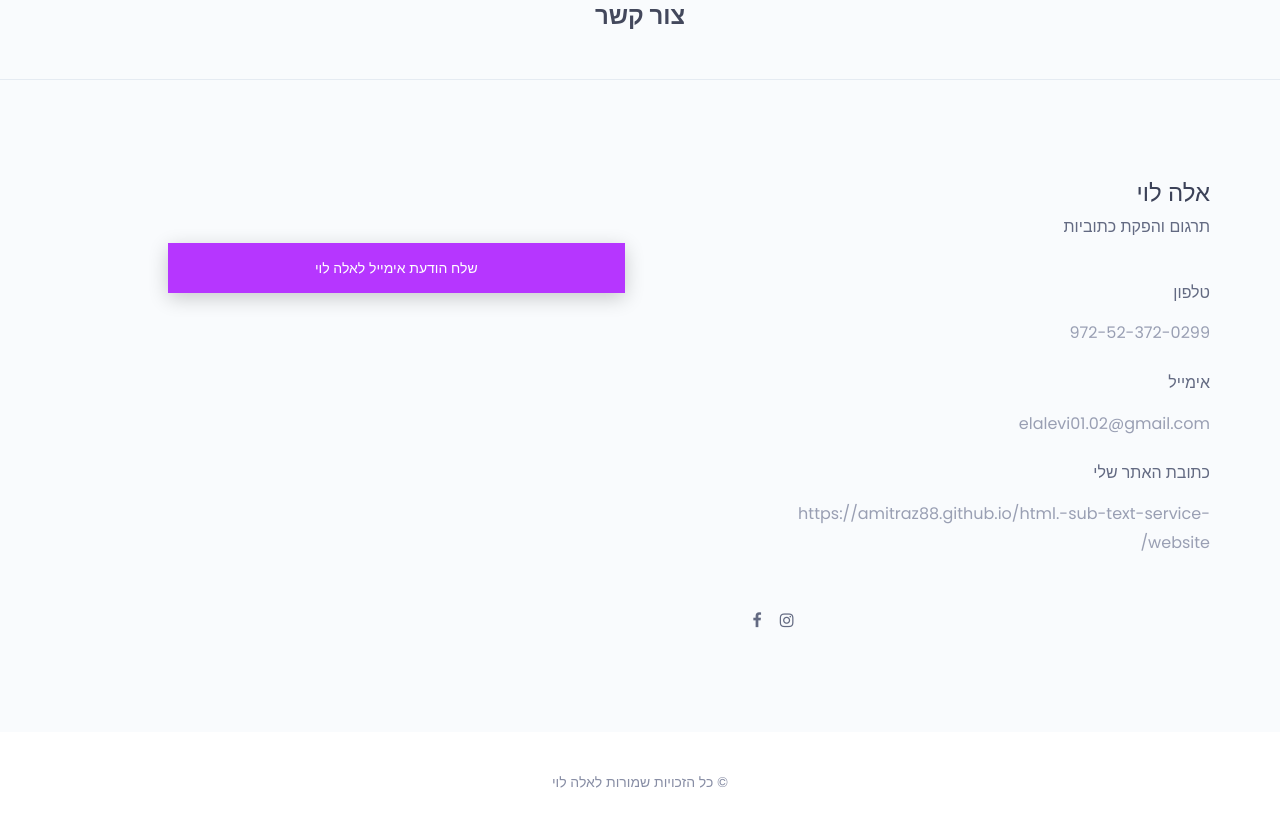
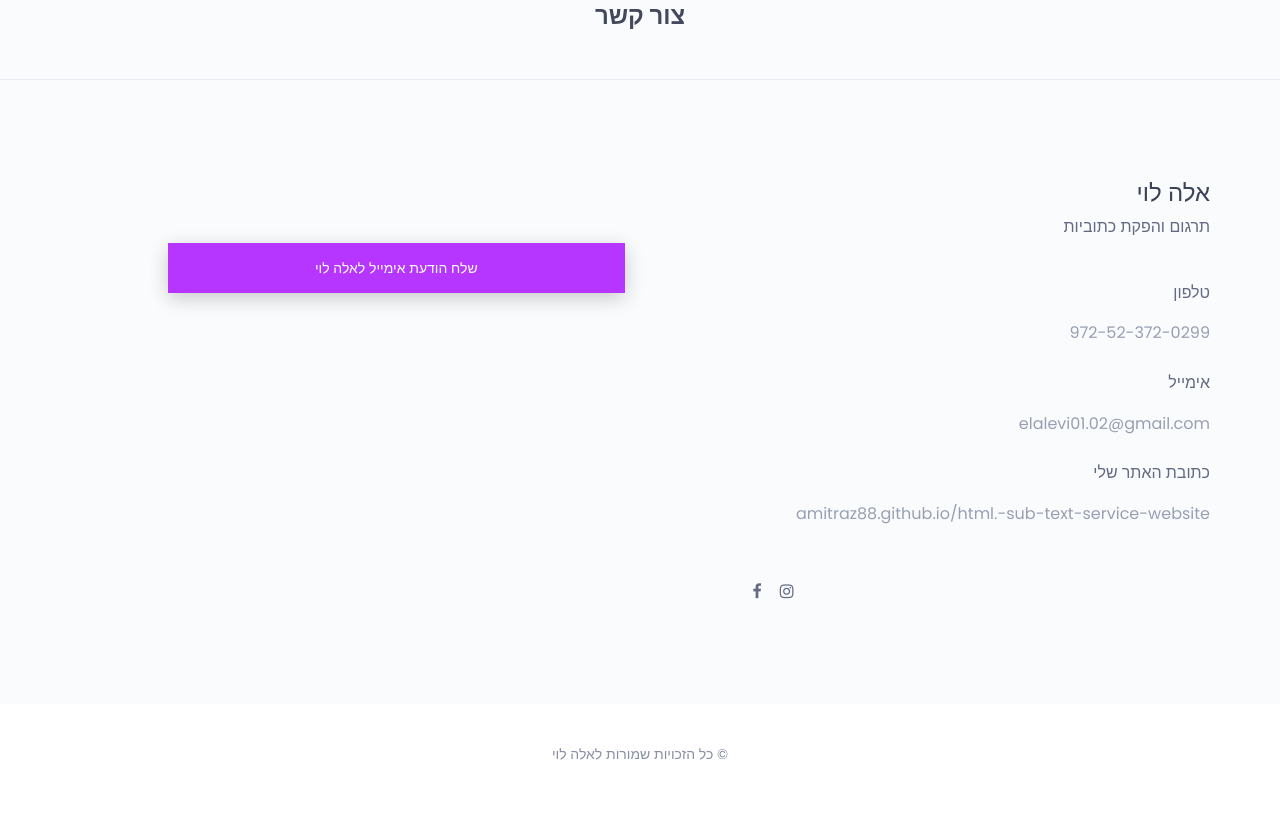
Before and after one commit to amitraz88/html.-sub-text-service-website, a plain HTML site: page index.html in a window 1280 px wide. Shown: the part 3430-4264 px from the top of the page. After the commit the page ends 4235 px from the top, so only its background shows below. Drawn offline with nearby package versions, Linux system fonts and the light colour scheme.

Commit message:
Update index.html

```diff
--- a/index.html
+++ b/index.html
@@ -477,7 +477,7 @@
 										</div>
 										<div class="single-contact-add-info">
 											<h3>כתובת האתר שלי</h3>
-											<p>https://amitraz88.github.io/html.-sub-text-service-website/</p>
+											<p>amitraz88.github.io/html.-sub-text-service-website</p>
 										</div>
 									</div>
 								</div><!--/.contact-adress-->
```
